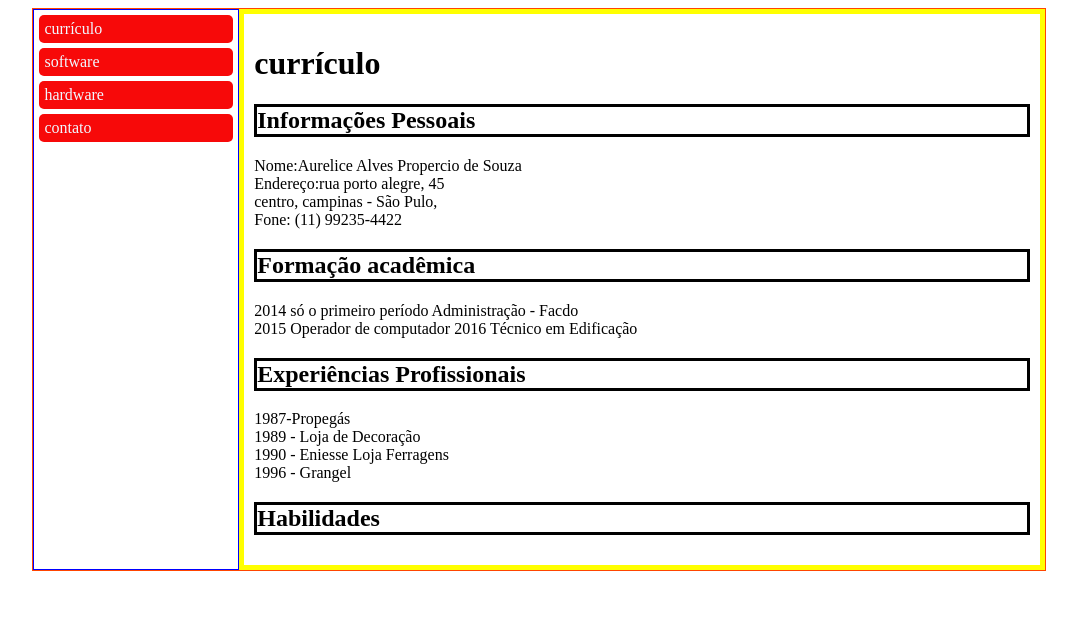
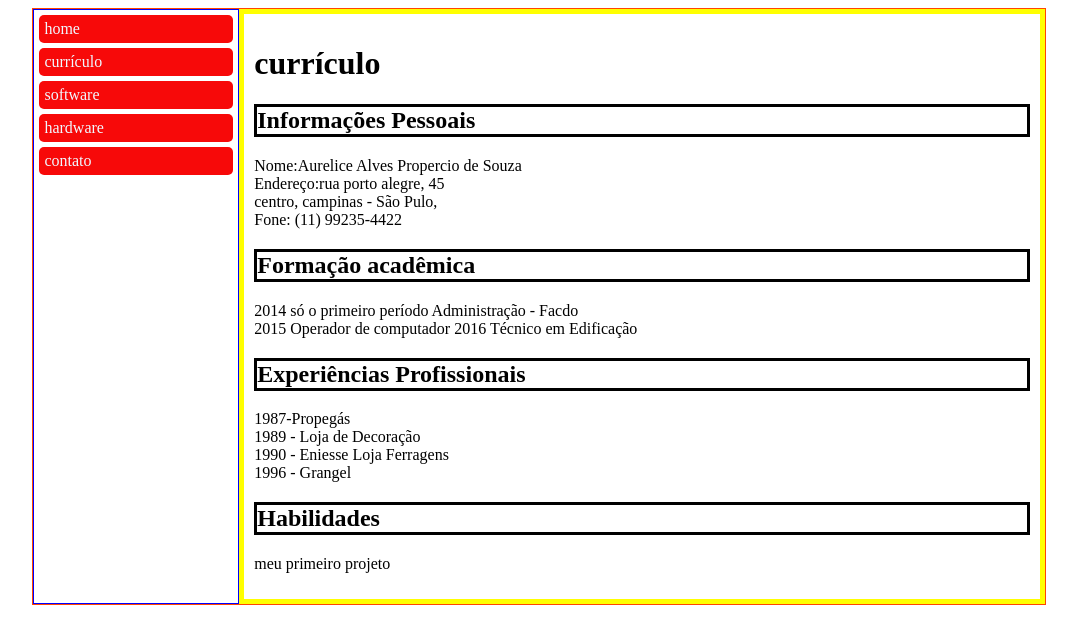
Before and after one commit to aurellicepropercio/projetos, a plain HTML site: page curriculo.html in a window 1280 px wide. Shown: the whole page, without its empty margins (101-1178 px from the left). Drawn offline with Linux system fonts and the light colour scheme.

Commit message:
foi adicionado o botão home

```diff
--- a/curriculo.html
+++ b/curriculo.html
@@ -49,6 +49,7 @@
 <body>
 <div id="tudo">
         <div id="menu">
+                <a herf=""index.html">home</a>
                 <a href="curriculo.html">currículo</a>
                 <a href="software.html">software</a>
                 <a href="hardware.html">hardware</a>
@@ -84,12 +85,17 @@
             </p>
             <h2>Experiências Profissionais</h2>
             <p>
+
             1987-Propegás<br/>
             1989 - Loja de Decoração<br/>
             1990 - Eniesse Loja Ferragens<br/>
             1996 - Grangel
             </P>
+
             <h2>Habilidades</h2>
+            <p>
+             meu primeiro projeto
+            </p>
             </div>
 </div>
 </body>
```
Also changed, not shown: hardware.html (+2 -0 lines), index.html (+1 -0 lines), software.html (+1 -0 lines).
